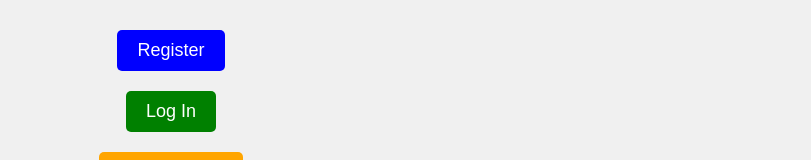
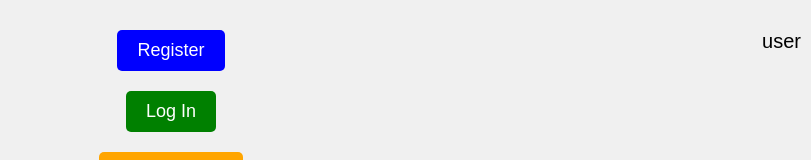
Before and after one commit to igrek-ovs/WebLibraryClient, a React (Create React App) app: page / in a window 1280 px wide. Shown: the top 160 px of the page, without its empty margins (469-1280 px from the left). Built offline with nearby package versions, Linux system fonts and the light colour scheme.

Commit message:
added username visualization

```diff
--- a/src/App.tsx
+++ b/src/App.tsx
@@ -1,5 +1,5 @@
-import React, { useEffect, useState } from "react";
-import { Link, Route, Routes } from "react-router-dom";
+import React, {useEffect, useState} from "react";
+import {Link, Route, Routes} from "react-router-dom";
 import AuthPage from "./components/Auth/AuthForm";
 import LogoutComponent from "./components/Auth/LogoutComponent";
 import RegisterPage from "./components/Auth/RegisterForm";
@@ -16,20 +16,40 @@ import {
     linkStyle,
     loginLinkStyle,
     registerLinkStyle,
+    userNameStyle,
 } from "./styles";
+import {TextField} from "@mui/material";
+import api from "./services/api";
 
-interface AppProps {}
+interface AppProps {
+}
 
 const App: React.FC<AppProps> = () => {
     const [isAuthenticated, setIsAuthenticated] = useState<boolean>(false);
-
+    const [username, setUsername] = useState<string>('user');
     useEffect(() => {
+        const getUserName = async () => {
+            try {
+                const userId = localStorage.getItem('userId');
+                const response = await api.get(`/api/Auth/get-user-name/${userId}`);
+                setUsername(response.data);
+            } catch (error) {
+                console.log(error);
+            }
+        };
         const authToken = localStorage.getItem('accessToken');
         setIsAuthenticated(!!authToken);
+        if (isAuthenticated) {
+            getUserName();
+        }
     }, []);
+
 
     return (
         <div className="App" style={containerStyle}>
+            <p style={userNameStyle}>
+                {username}
+            </p>
             <Link to="/register" style={registerLinkStyle}>
                 Register
             </Link>
@@ -46,24 +66,24 @@ const App: React.FC<AppProps> = () => {
                 Get Book by NAME
             </Link>
             {isAuthenticated ? (
-                <Link to="/logout" style={{ ...linkStyle, backgroundColor: 'purple' }}>
+                <Link to="/logout" style={{...linkStyle, backgroundColor: 'purple'}}>
                     Logout
                 </Link>
             ) : null}
 
             <Routes>
-                <Route path="/register" element={<RegisterPage />} />
+                <Route path="/register" element={<RegisterPage/>}/>
                 <Route
                     path="/login"
-                    element={<AuthPage setIsAuthenticated={setIsAuthenticated} />}
+                    element={<AuthPage setIsAuthenticated={setIsAuthenticated}/>}
                 />
-                <Route path="/books" element={<BookListComponent />} />
-                <Route path="/create-book" element={<CreateBookComponent />} />
-                <Route path="/update-book/:bookId" element={<UpdateBookComponent />} />
-                <Route path="/delete-book/:bookId" element={<DeleteBookComponent />} />
-                <Route path="/get-book" element={<GetBookByNameComponent />} />
-                <Route path="/get-pages" element={<GetBooksOnDifPages />} />
-                <Route path="/logout" element={<LogoutComponent />} />
+                <Route path="/books" element={<BookListComponent/>}/>
+                <Route path="/create-book" element={<CreateBookComponent/>}/>
+                <Route path="/update-book/:bookId" element={<UpdateBookComponent/>}/>
+                <Route path="/delete-book/:bookId" element={<DeleteBookComponent/>}/>
+                <Route path="/get-book" element={<GetBookByNameComponent/>}/>
+                <Route path="/get-pages" element={<GetBooksOnDifPages/>}/>
+                <Route path="/logout" element={<LogoutComponent/>}/>
             </Routes>
         </div>
     );
--- a/src/components/Book/CreateBookComponent.tsx
+++ b/src/components/Book/CreateBookComponent.tsx
@@ -1,5 +1,4 @@
-import { Box, Button, TextField, Typography } from "@mui/material";
-import React, { useRef, useState } from "react";
+import React, { useState, useRef } from 'react';
 import api from "../../services/api";
 
 const CreateBookComponent: React.FC = () => {
@@ -52,21 +51,25 @@ const CreateBookComponent: React.FC = () => {
         }
     };
 
+    const handleImageChange = () => {
+    };
+
     return (
-      <Box>
-          <Typography variant="h1">Create Book</Typography>
+        <div>
+            <h1>Create Book</h1>
             <label>
                 Image:
                 <input
                     type="file"
                     ref={fileInputRef}
                     accept="image/*"
+                    onChange={handleImageChange}
                 />
             </label>
             <br />
             <label>
                 Title:
-              <TextField
+                <input
                     type="text"
                     value={newBook.title}
                     onChange={(e) => setNewBook({ ...newBook, title: e.target.value })}
@@ -75,7 +78,7 @@ const CreateBookComponent: React.FC = () => {
             <br />
             <label>
                 Genre:
-              <TextField
+                <input
                     type="text"
                     value={newBook.genre}
                     onChange={(e) => setNewBook({ ...newBook, genre: e.target.value })}
@@ -84,17 +87,15 @@ const CreateBookComponent: React.FC = () => {
             <br />
             <label>
                 Author ID:
-              <TextField
+                <input
                     type="number"
                     value={newBook.authorId || ''}
                     onChange={(e) => setNewBook({ ...newBook, authorId: Number(e.target.value) })}
                 />
             </label>
             <br />
-          <Button variant="contained" color="primary" onClick={handleCreateBook}>
-              Create Book
-          </Button>
-      </Box>
+            <button onClick={handleCreateBook}>Create Book</button>
+        </div>
     );
 };
 
--- /dev/null
+++ b/src/services/auth.ts
@@ -0,0 +1,3 @@
+import api from "./api";
+
+export {}
--- a/src/styles.ts
+++ b/src/styles.ts
@@ -39,3 +39,10 @@ export const booksWithPagesLinkStyle: React.CSSProperties = {
   ...linkStyle,
   backgroundColor: 'red',
 };
+
+export const userNameStyle: React.CSSProperties = {
+  position: 'fixed',
+  top: '10px',
+  right: '10px',
+  fontSize: '20px',
+};
```
Lines whose indentation alone changed are shown as unchanged.
